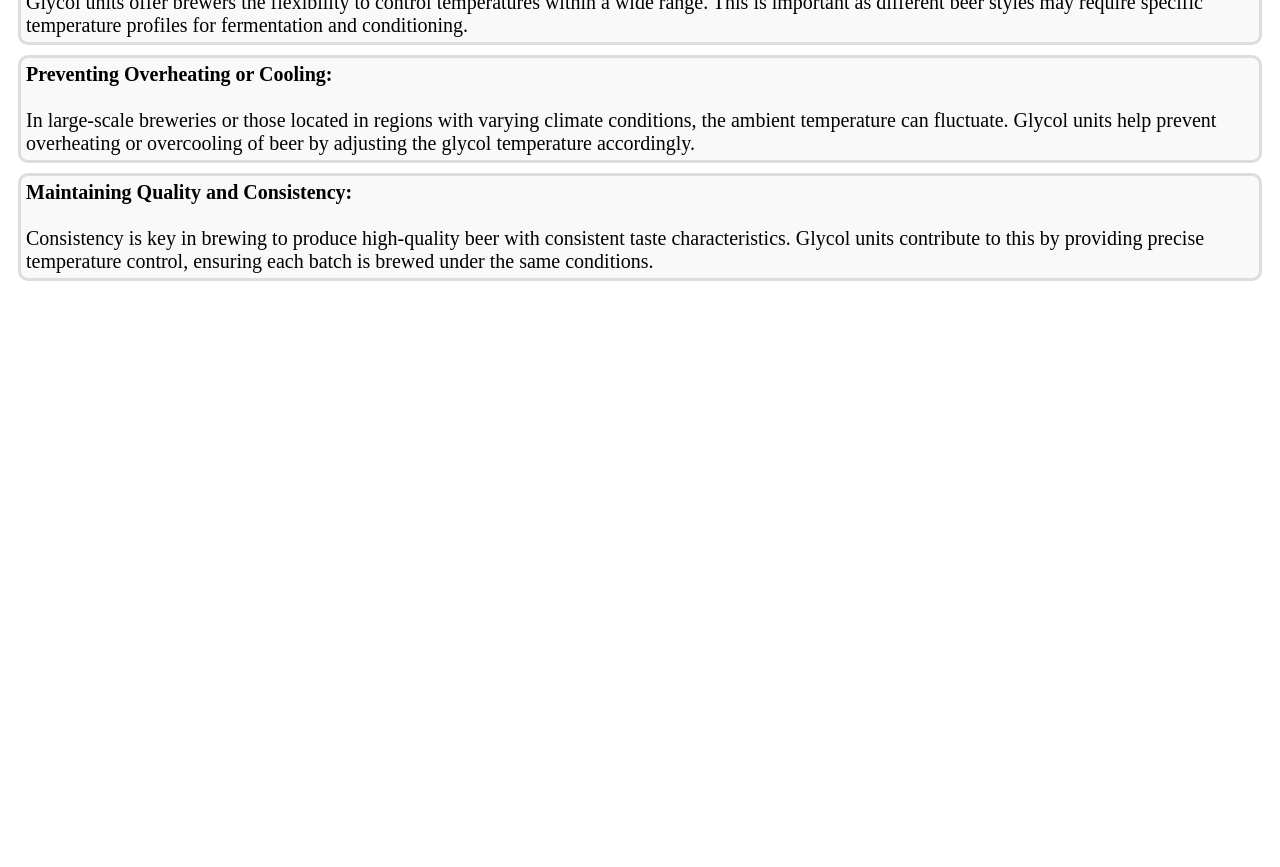
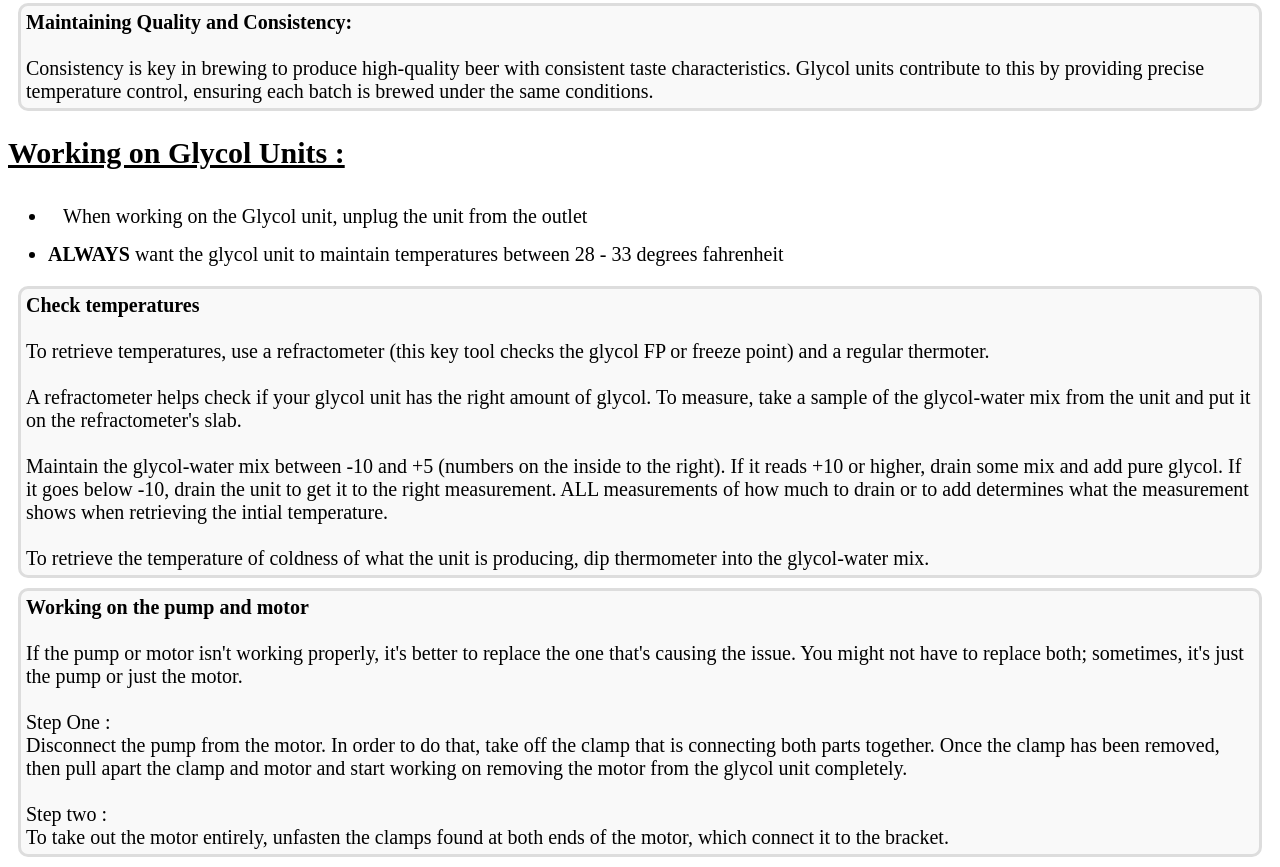
Before and after one commit to antman1997/TapCraftTutorials, a plain HTML site: page index.html in a window 1280 px wide. Shown: the part 997-1864 px from the top of the page. Before the commit the page ends 1288 px from the top, so only its background shows below. Drawn offline with Linux system fonts and the light colour scheme.

Commit message:
updated files

```diff
--- a/index.html
+++ b/index.html
@@ -21,18 +21,6 @@
   <hr>
 </section>
 
-<section>
-  <h2 class="topic">Key Rules to Follow :</h2>
-  <div class="list">
-    <ul>
-      <li>When working on the faucets or the drop lines, always UNTAP couplers from the kegs.</li>
-      <br>
-      <li>When working on the Glycol unit, unplug the unit from the outlet</li>
-    </ul>
-
-  </div>
-</section>
-<hr>
 <section>
   <h2 class="topic"><u>Glycol Units</u></h2>
   <p class="about">A glycol unit is an important piece of equipment in the brewing industry for maintaining beer temperature, especially in
@@ -71,6 +59,47 @@ After fermentation, beer often undergoes conditioning or maturation, where it ma
   </div>
 </div>
 
+<div>
+  <h2 class="topic"><u>Working on Glycol Units :</u></h2>
+  <div class="folder">
+    <ul class="key">
+      <li class="list1">
+        When working on the Glycol unit, unplug the unit from the outlet
+      </li>
+      <li>
+        <strong>ALWAYS</strong> want the glycol unit to maintain temperatures between 28 - 33 degrees fahrenheit
+      </li>
+    </ul>
+
+
+    <div class="file file1">
+      <strong>Check temperatures </strong>
+      <br><br>
+      To retrieve temperatures, use a refractometer (this key tool checks the glycol FP or freeze point) and a regular thermoter.
+      <br><br>
+      A refractometer helps check if your glycol unit has the right amount of glycol. To measure, take a sample of the
+      glycol-water mix from the unit and put it on the refractometer's slab.
+      <br><br>
+      Maintain the glycol-water mix between -10 and +5 (numbers on the inside to the right). If it reads +10 or higher, drain some
+      mix and add pure glycol. If it goes below -10, drain the unit to get it to the right measurement. ALL measurements of how much to drain or to add determines what the measurement shows when retrieving the intial temperature.
+      <br><br>
+      To retrieve the temperature of coldness of what the unit is producing, dip thermometer into the glycol-water mix.
+    </div>
+    <div class="file file2">
+      <strong>Working on the pump and motor</strong>
+      <br><br>
+      If the pump or motor isn't working properly, it's better to replace the one that's causing the issue. You might not have to replace both; sometimes, it's just the pump or just the motor.
+      <br><br>
+      Step One :
+      <br>
+      Disconnect the pump from the motor. In order to do that, take off the clamp that is connecting both parts together. Once the clamp has been removed, then pull apart the clamp and motor and start working on removing the motor from the glycol unit completely.
+      <br><br>
+      Step two :
+      <br>
+      To take out the motor entirely, unfasten the clamps found at both ends of the motor, which connect it to the bracket.
+    </div>
+  </div>
+</div>
 </section>
 </body>
 </html>
--- a/styles.css
+++ b/styles.css
@@ -34,3 +34,12 @@ margin: 10px;
 .file3 {
   z-index: 3;
 }
+.file4 {
+z-index: 4;
+}
+.file5 {
+z-index: 5;
+}
+.list1 {
+  padding: 15px;
+}
```
